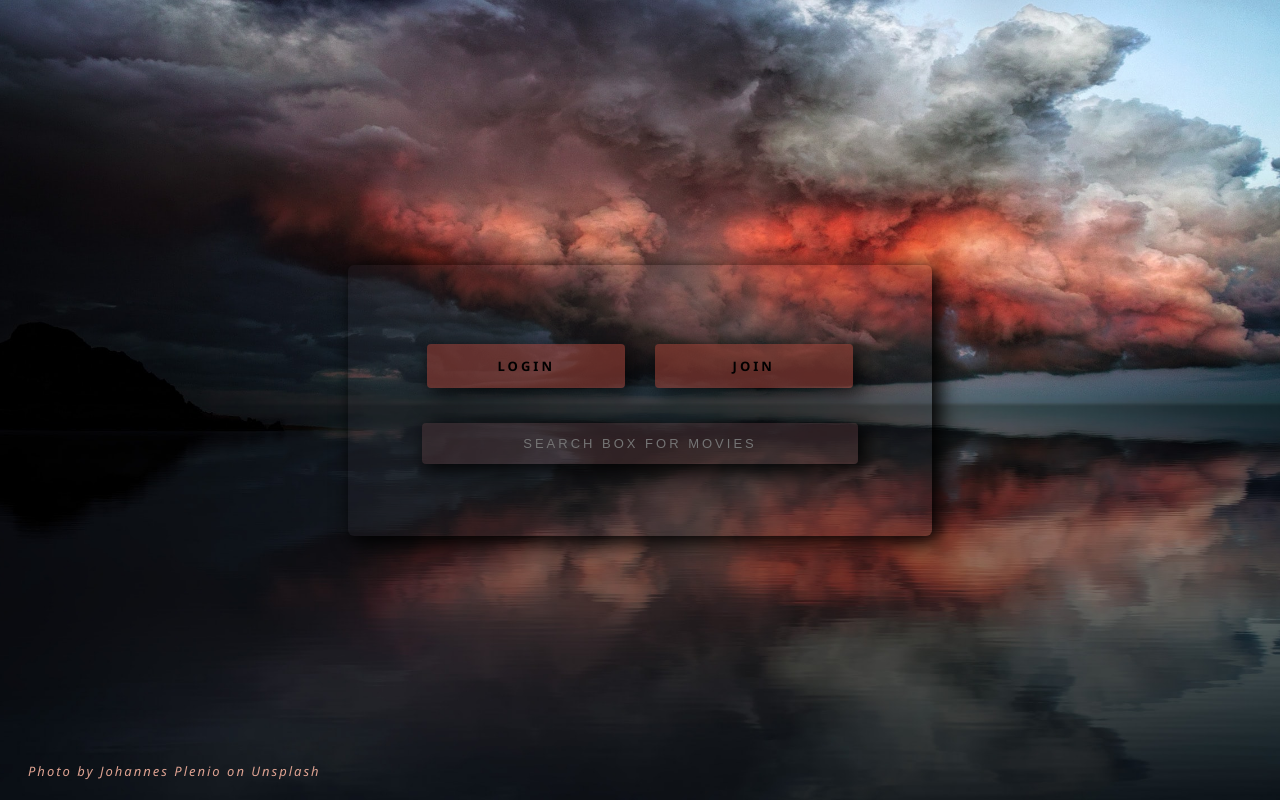
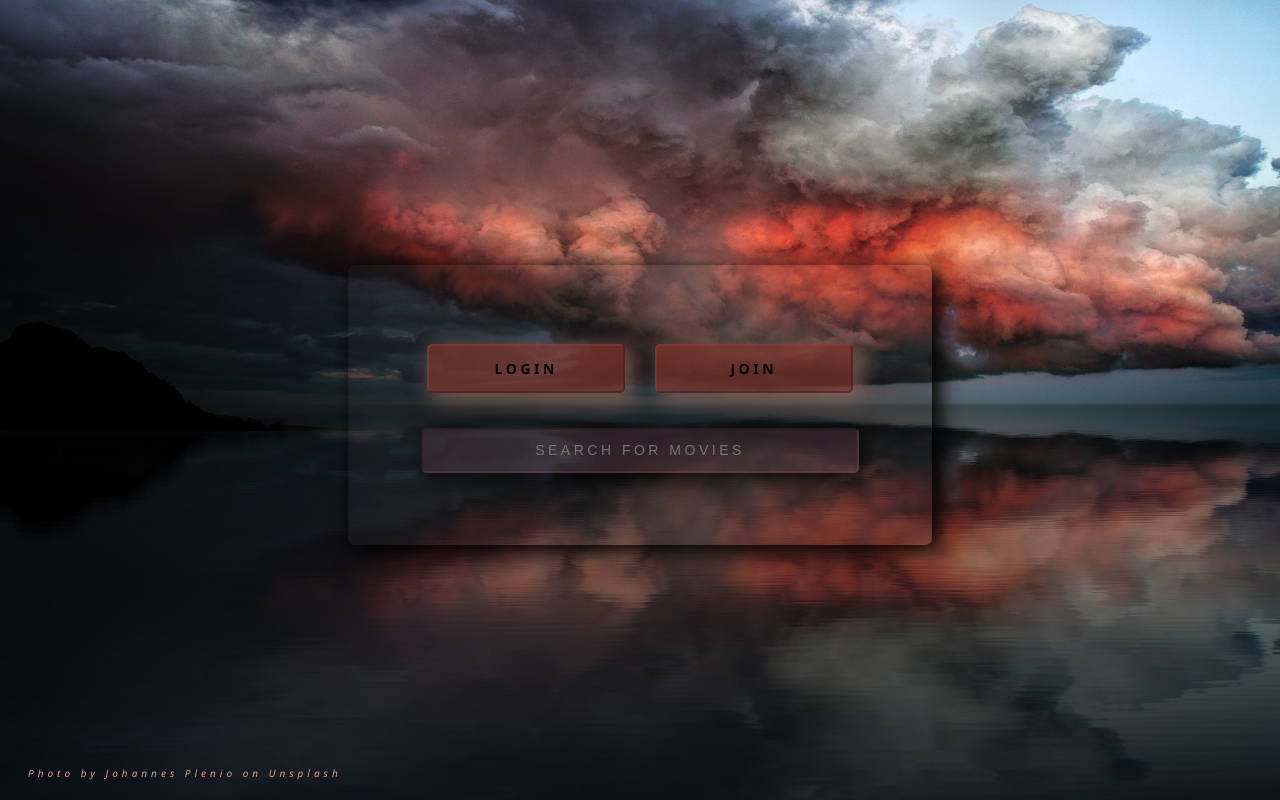
Before and after one commit to M-Stephen-web/Web-2-Assignment-2, a PHP site: page / in a window 1280 px wide. Run offline with PHP 8.4, Linux system fonts and the light colour scheme.

Commit message:
final main page & loader

```diff
--- a/css/index.css
+++ b/css/index.css
@@ -22,7 +22,7 @@ body {
   margin-top: 21%;
   padding: 4em;
   padding-bottom: 4.5em;
-  border-radius: 6px;
+  border-radius: 7px;
 }
 
 .row { /*Keeps buttons in center*/
@@ -32,47 +32,47 @@ body {
 }
 
 button {
-  box-shadow: 6px 5px 20px 3px rgba(0, 0, 0, 0.65);
+  box-shadow: 6px 5px 20px 3px rgba(145, 104, 93, 0.75);
   background-color: rgba(149, 61, 50, 0.6);
-  border: rgba(149, 61, 50, 0.7);
-  border-radius: 4px;
+  border-color: rgba(149, 61, 50, 0.5);
+  border-radius: 5px;
   margin: 15px;
-  padding: 1em;
+  padding: 0.9em;
   width: 20rem;
   text-transform: uppercase;
   font-family: 'Segoe UI', Tahoma, Geneva, Verdana, sans-serif;
-  font-size: 13px;
+  font-size: 14px;
   font-weight: 900;
-  letter-spacing: 3px;
+  letter-spacing: 3.5px;
 }
 
 button:hover {
-  box-shadow: 6px 5px 20px 3px rgba(0, 0, 0, 1);
+  box-shadow: 6px 5px 20px 3px rgba(0, 0, 0, 0.65);
   background-color: rgba(17, 23, 30, 0.77);
-  color: rgb(86, 89, 112);
+  border-color: rgba(155, 143, 179, 0.2);
+  color: rgb(155, 143, 179);
   cursor: alias;
-  letter-spacing: 4px;
+  letter-spacing: 4.5px;
 }
 
 input {
-  box-shadow: 6px 5px 20px 3px rgba(0, 0, 0, 0.85);
-  background-color: rgba(111, 68, 70, 0.3);
-  border: rgba(111, 68, 70, 0.5);
-  border-radius: 4px;
+  box-shadow: 6px 5px 20px 3px rgba(0, 0, 0, 0.7);
+  background-color: rgba(112, 72, 79, 0.3);
+  border-color: rgba(112, 72, 79, 0.4);
+  border-radius: 5px;
   display: flex;
   margin-top: 20px;
   margin-left: auto;
   margin-right: auto;
   width: 90%;
-  padding: 1em;
+  padding: 0.9em;
 }
 
 #searchBox { /*text within input searchbar*/
   text-transform: uppercase;
   text-align: center;
-  font-size: 13px;
-  letter-spacing: 3px;
-
+  font-size: 14px;
+  letter-spacing: 3.5px;
 }
 
 @media only screen and (max-width: 1120px) {
@@ -663,7 +663,7 @@ footer {
   padding-bottom: 20px;
   padding-left: 20px;
   color: rgb(222, 162, 145);
-  letter-spacing: 2px;
+  letter-spacing: 4px;
   font-style: italic;
-  font-size: small;
+  font-size: x-small;
 }
--- a/index.php
+++ b/index.php
@@ -28,7 +28,7 @@ $userId = '';
 				<button id='login'>Login</button>
 				<button id='join'>Join</button>
 			</div>
-			<input type='text' id='searchBox' placeholder='Search box for Movies'/>
+			<input type='text' id='searchBox' placeholder='Search for Movies'/>
 		</div>
 	</section>
 	<section id='defaultSection'>
--- a/js/index.js
+++ b/js/index.js
@@ -6,7 +6,7 @@ const loginURL = "https://mtsserver.ddns.net:80/apis/login-user.php";
 const registerURL = "https://mtsserver.ddns.net:80/apis/register-user.php";
 const imdbURL = "https://www.imdb.com/title/";
 const tmdbURL = "https://www.themoviedb.org/movie/";
-const loadingSymbolURL = "../images/loadingSymbol4.gif";
+//const loadingSymbolURL = "./images/loadingSymbol.gif";
 
 //Global variables to hold data
 let movies = []; //To hold all movies that are sorted by title
```
Also changed, not shown: images/loadingSymbol.gif, images/loadingSymbol1.gif (deleted), images/loadingSymbol2.gif (deleted), images/loadingSymbol3.gif (deleted), images/loadingSymbol4.gif (deleted), 2 other files.
